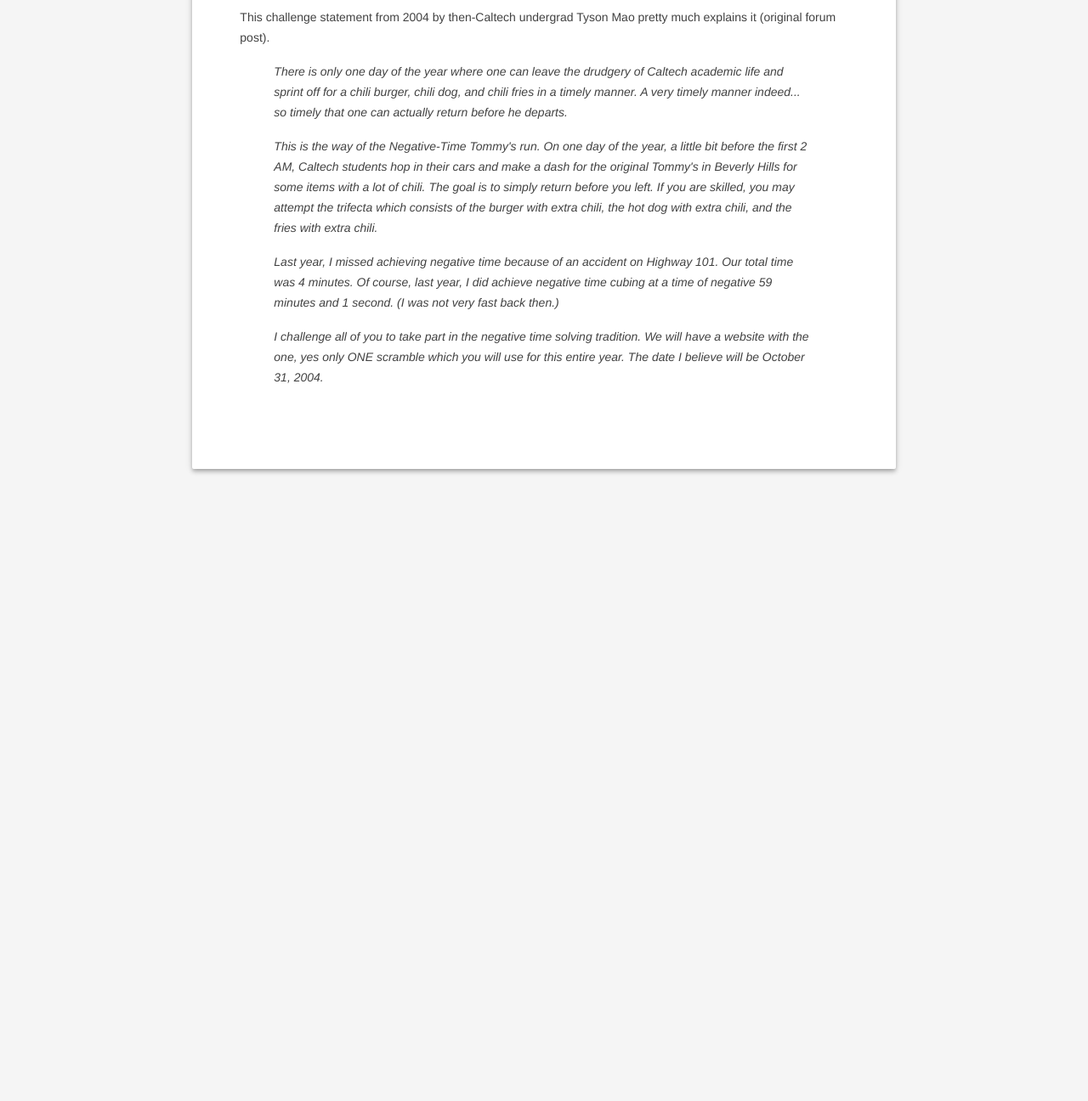
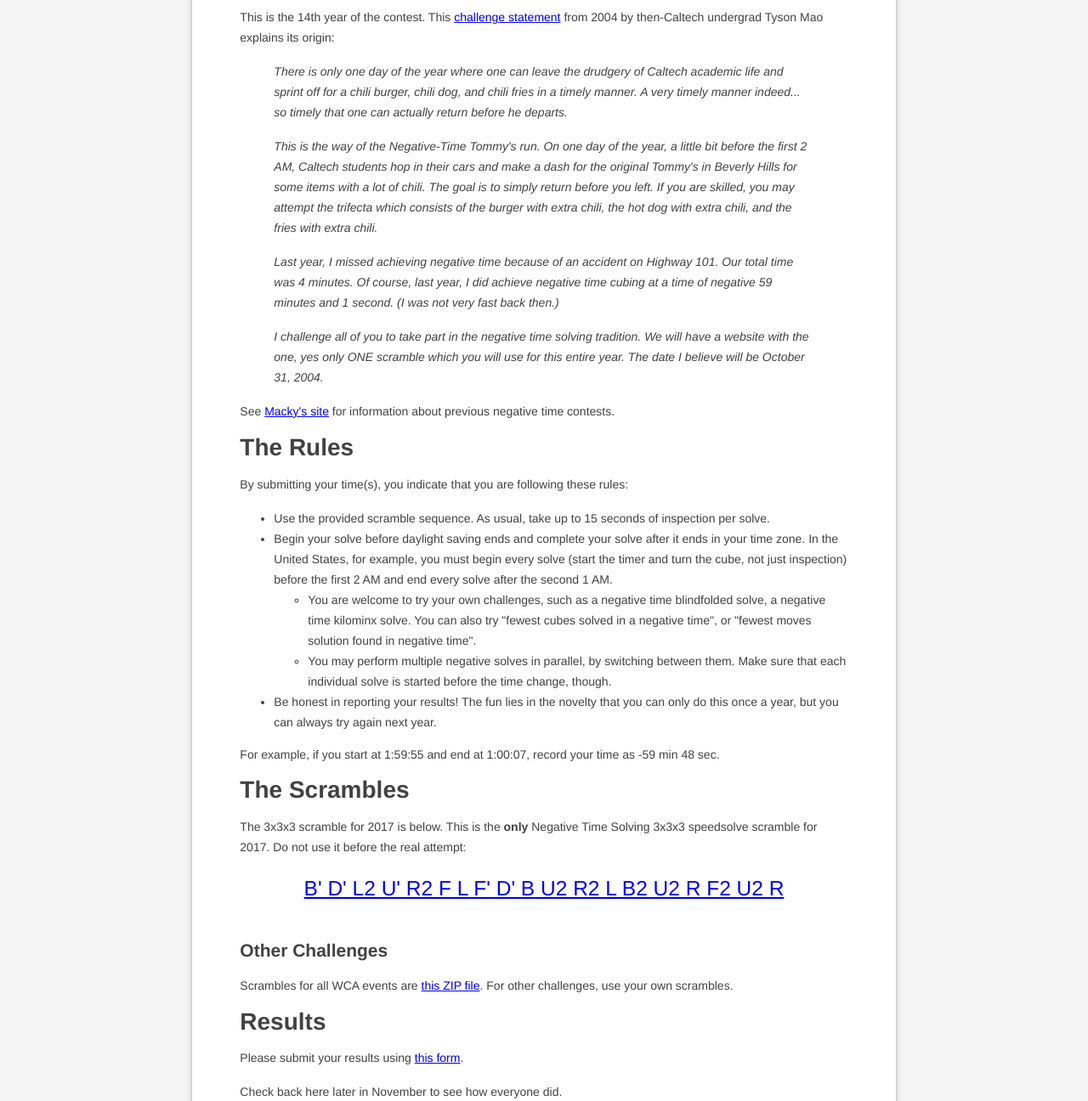
Before and after one commit to cubing/negative-time.cubing.net, a plain HTML site: page index.html in a window 1280 px wide. Shown: the part 459-1755 px from the top of the page at 85% size. Before the commit the page ends 1091 px from the top, so only its background shows below. Drawn offline with Linux system fonts and the light colour scheme.

Commit message:
v1 of the site for 2017.

```diff
--- a/index.html
+++ b/index.html
@@ -4,6 +4,7 @@
   <meta charset="utf-8" />
   <title>Negative Time Solving Contest</title>
   <link rel="stylesheet" href="style.css">
+  <link rel="shortcut icon" id="favicon" href="img/favicon.gif"/>
   <style>
     .quote {
       font-style: italic;
@@ -17,16 +18,17 @@
 </div>
 <div class="ribbon"></div>
 <div class="content">
-<!-- <div class="crumbs">
-  Negative Time Solving Contest &gt; 2016
-</div> -->
-<h2>Negative Time Solving Contest 2016</h3>
+
+<center>
+  <img src="img/clock128.gif" alt="Negative Time Clock Logo" srcset="img/clock@2x.gif 2x">
+  <h1>Negative Time Solving Contest 2017</h1>
+</center>
+
+<p>It's that time of the year again! For those in the Northern Hemisphere, this is your only chance of the year to solve a cube in negative time as Daylight Saving Time (DST) ends and time falls back one hour. In many European countries, DST ends on October 29th. In United States and Canada, DST ends at 2am local time on Sunday, November 5.</b> See <a href="http://www.timeanddate.com/time/dstevents.html">timeanddate.com</a> to check the clock change schedule in your area, and the <a href="https://time.is/">time.is</a> for the exact current time.</p>
+
+<h1>The Contest</h1>
 <p>
-It's that time of the year again! For those in the Northern hemisphere, this is your only chance of the year to solve a cube in negative time as daylight saving (DST) ends and time falls back one hour. DST (Daylight Saving Time) ends October 29th in many countries in Europe. In most parts of the United States and Canada, DST ends at 2am on Sunday, November 5. See <a href="https://www.timeanddate.com/time/dst/events.html">timeanddate.com</a> to check the clock change schedule in your area.
-</p>
-<h3>The Contest</h3>
-<p>
-This challenge statement from 2004 by then-Caltech undergrad Tyson Mao pretty much explains it (original forum post).
+This is the 14th year of the contest. This <a href="https://groups.yahoo.com/neo/groups/speedsolvingrubikscube/conversations/messages/12843">challenge statement</a> from 2004 by then-Caltech undergrad Tyson Mao explains its origin:
 
 <blockquote class="quote">
 <p>There is only one day of the year where one can leave the drudgery of Caltech academic life and sprint off for a chili burger, chili dog, and chili fries in a timely manner. A very timely manner indeed... so timely that one can actually return before he departs.</p>
@@ -35,7 +37,42 @@
 <p>I challenge all of you to take part in the negative time solving tradition. We will have a website with the one, yes only ONE scramble which you will use for this entire year. The date I believe will be October 31, 2004.</p>
 </blockquote>
 </p>
+
+See <a href="http://cubefreak.net/contests/negative/">Macky's site</a> for information about previous negative time contests.
+
+<h1>The Rules</h1>
+
+<p>By submitting your time(s), you indicate that you are following these rules:</p>
+<ul>
+  <li>Use the provided scramble sequence. As usual, take up to 15 seconds of inspection per solve.</li>
+  <li>Begin your solve before daylight saving ends and complete your solve after it ends in your time zone. In the United States, for example, you must begin every solve (start the timer and turn the cube, not just inspection) before the first 2 AM and end every solve after the second 1 AM.</li>
+  <ul>
+    <li>You are welcome to try your own challenges, such as a negative time blindfolded solve, a negative time kilominx solve. You can also try &quot;fewest cubes solved in a negative time&quot;, or &quot;fewest moves solution found in negative time&quot;.
+    <li>You may perform multiple negative solves in parallel, by switching between them. Make sure that each individual solve is started before the time change, though.
+  </ul>
+  <li>Be honest in reporting your results! The fun lies in the novelty that you can only do this once a year, but you can always try again next year.</li>
+</ul>
+
+<p>For example, if you start at 1:59:55 and end at 1:00:07, record your time as -59 min 48 sec.</p>
+
+<h1>The Scrambles</h1>
+
+<p>The 3x3x3 scramble for 2017 is below. This is the <b>only</b> Negative Time Solving 3x3x3 speedsolve scramble for 2017. Do not use it before the real attempt:</p>
+
+<div style="font-size: 175%; text-align: center; margin-top: 1em; margin-bottom: 2em">
+  <a href="https://alg.cubing.net/?alg=B-_D-_L2_U-_R2_F_L_F-_D-_B_U2_R2_L_B2_U2_R_F2_U2_R">B' D' L2 U' R2 F L F' D' B U2 R2 L B2 U2 R F2 U2 R</a>
 </div>
 
+<h2>Other Challenges</h2>
+
+Scrambles for all WCA events are <a href="download/scrambles-2017.zip">this ZIP file</a>. For other challenges, use your own scrambles.
+
+<h1>Results</h1>
+
+<p>Please submit your results using <a href="https://goo.gl/forms/dCFOZtttnDBeQjk43">this form</a>.</p>
+
+<p>Check back here later in November to see how everyone did.</p>
+
+</div>
 </body>
 </html>
```
Also changed, not shown: img/clock.gif (added), img/clock@2x.gif (added), img/favicon.gif (added), 2 other files.
